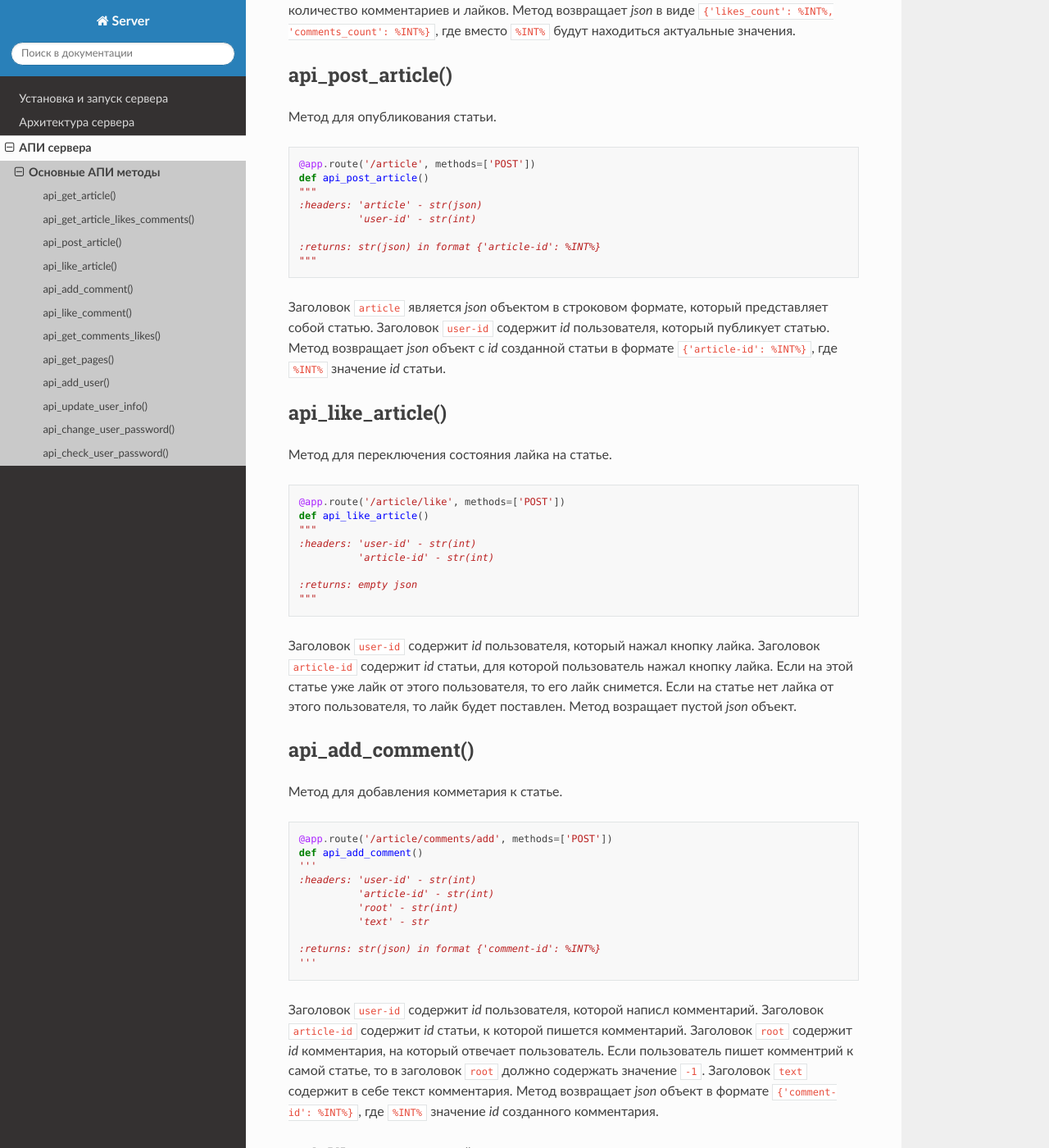
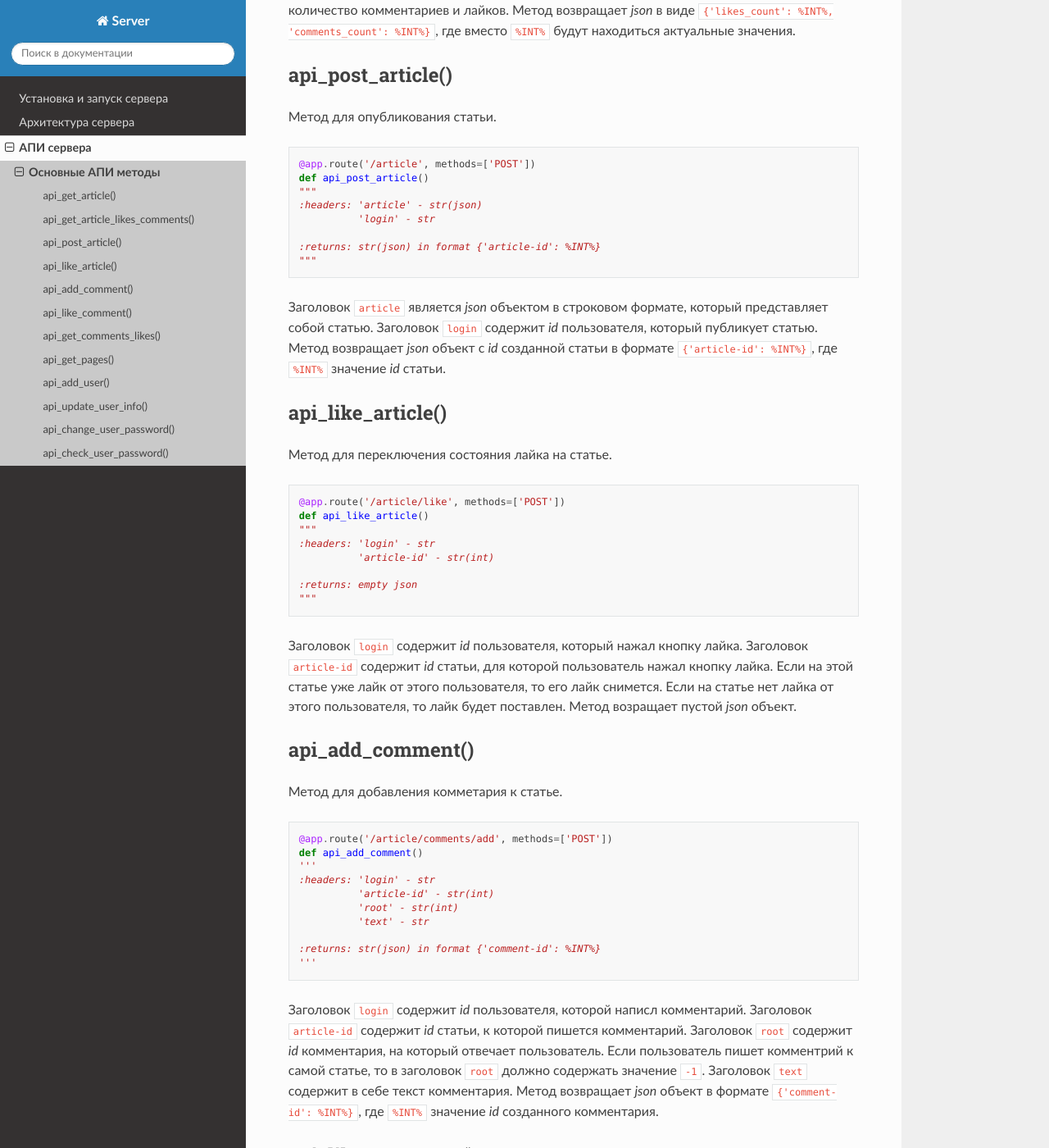
Before and after one commit to abnormalize0/DailyTeleFrog, a Sphinx documentation site: the page built from server/doc/source/api/api.rst, in a window 1280 px wide and 1400 px high, scrolled down 997 px. Shown: the whole window at 82% size. Built offline with Sphinx 7.4.7 and the Read the Docs theme 2.0.0, drawn with Linux system fonts in a browser that asks for light colours; pages that are not in the unit, such as notebooks, are missing from menus; some of the changed text lies outside the part shown.

Commit message:
/#8 fixed login problems

```diff
--- a/server/doc/source/api/api.rst
+++ b/server/doc/source/api/api.rst
@@ -57,13 +57,13 @@ api_post_article()
     def api_post_article()
     """
     :headers: 'article' - str(json)
-              'user-id' - str(int)
+              'login' - str
 
     :returns: str(json) in format {'article-id': %INT%}
     """
 
 Заголовок ``article`` является *json* объектом в строковом формате,
-который представляет собой статью. Заголовок ``user-id`` содержит *id* пользователя, который публикует статью.
+который представляет собой статью. Заголовок ``login`` содержит *id* пользователя, который публикует статью.
 Метод возвращает *json* объект с *id* созданной статьи
 в формате ``{'article-id': %INT%}``, где ``%INT%`` значение *id*
 статьи.
@@ -78,13 +78,13 @@ api_like_article()
     @app.route('/article/like', methods=['POST'])
     def api_like_article()
     """
-    :headers: 'user-id' - str(int)
+    :headers: 'login' - str
               'article-id' - str(int)
 
     :returns: empty json
     """
 
-Заголовок ``user-id`` содержит *id* пользователя, который нажал кнопку лайка.
+Заголовок ``login`` содержит *id* пользователя, который нажал кнопку лайка.
 Заголовок ``article-id`` содержит *id* статьи, для которой пользователь нажал кнопку лайка.
 Если на этой статье уже лайк от этого пользователя, то его лайк снимется.
 Если на статье нет лайка от этого пользователя, то лайк будет поставлен. Метод возращает пустой *json* объект.
@@ -99,7 +99,7 @@ api_add_comment()
     @app.route('/article/comments/add', methods=['POST'])
     def api_add_comment()
     '''
-    :headers: 'user-id' - str(int)
+    :headers: 'login' - str
               'article-id' - str(int)
               'root' - str(int)
               'text' - str
@@ -107,7 +107,7 @@ api_add_comment()
     :returns: str(json) in format {'comment-id': %INT%}
     '''
 
-Заголовок ``user-id`` содержит *id* пользователя, которой написл комментарий. Заголовок ``article-id`` содержит *id*
+Заголовок ``login`` содержит *id* пользователя, которой написл комментарий. Заголовок ``article-id`` содержит *id*
 статьи, к которой пишется комментарий. Заголовок ``root`` содержит *id* комментария, на который отвечает пользователь.
 Если пользователь пишет комментрий к самой статье, то в заголовок ``root`` должно содержать значение ``-1``.
 Заголовок ``text`` содержит в себе текст комментария. Метод возвращает *json* объект в формате
@@ -123,13 +123,13 @@ api_like_comment()
     @app.route('/article/comments/like', methods=['POST'])
     def api_like_comment()
     """
-    :headers: 'user-id' - str(int)
+    :headers: 'login' - str
               'comment-id' - str(int)
 
     :returns: empty json
     """
 
-Заголовок ``user-id`` содержит *id* пользователя, который нажал кнопку лайка.
+Заголовок ``login`` содержит *id* пользователя, который нажал кнопку лайка.
 Заголовок ``comment-id`` содержит *id* комментария, для которой пользователь нажал кнопку лайка.
 Если на этом комментарии уже лайк от этого пользователя, то его лайк снимется. Если на комментарии
 нет лайка от этого пользователя, то лайк будет поставлен. Метод возращает пустой *json* объект.
@@ -164,13 +164,13 @@ api_get_pages()
     @app.route('/pages', methods=['GET'])
     def api_get_pages()
     """
-    :headers: 'user-id' - str(int)
+    :headers: 'login' - str
               'indexes' - str(list)
 
     :returns: str(json) in format {'likes-count': %INT%}
     """
 
-Заголовок ``user-id`` содержит *id* пользователя, для которого запрашиваются страницы со статьями.
+Заголовок ``login`` содержит *id* пользователя, для которого запрашиваются страницы со статьями.
 Если страницы запрашиваются для незалогиненного пользователя, то этот заголовок должен содержать значение ``-1``.
 Заголовок ``indexes`` содержит список *id* запрашиваемых страниц перечисленных через запятую.
 Например, заголовок может содержать значение ``[1,2,3]``.
@@ -194,7 +194,7 @@ api_add_user()
                                                  'avatar': %STR%,
                                                  'blocked_tags': %STR%}
 
-    :returns: str(json) in format {'user-id': %INT%}
+    :returns: str(json) in format {'login': %STR%}
     """
 
 Метод принимает только один заголовок с данными пользователя. Поля ``name`` и ``password`` заголовка являются
@@ -235,14 +235,14 @@ api_change_user_password()
     @app.route('/users/change_password', methods=['POST'])
     def api_change_user_password()
     """
-    :headers: 'user-id' - str(int)
+    :headers: 'login' - str
               'previous-password' - str
               'new-password' - str
 
     :returns: empty json
     """
 
-Заголовок ``user-id`` содержи *id* пользователя, который хочет сменить пароль. Заголовок ``previous-password``
+Заголовок ``login`` содержи *id* пользователя, который хочет сменить пароль. Заголовок ``previous-password``
 содержит старый пароль пользователя. Если старый пароль будет указан неверно, то пароль не будет обновлен.
 Заголовок ``new-password`` содержит новый пароль, который пользователь хочет установить.
 
@@ -256,12 +256,12 @@ api_check_user_password()
     @app.route('/users/check_password', methods=['GET'])
     def api_check_user_password()
     """
-    :headers: 'user-id' - str(int)
+    :headers: 'login' - str
               'password' - str
 
     :returns: str(json) in format {'status': %BOOL%}
     """
 
-Заголовок ``user-id`` содержит *id* пользователя, для которого происходит проверка пароля.
+Заголовок ``login`` содержит *id* пользователя, для которого происходит проверка пароля.
 Заголовок ``password`` содержит пароль, которой нужно проверить. Метод возвращает *json* в формате
 ``{'status': %BOOL%}``, где вместо ``%BOOL%`` будет результат проверки.
--- a/server/doc/source/architecture.rst
+++ b/server/doc/source/architecture.rst
@@ -141,7 +141,7 @@
 
 Название таблицы пользователей задается в файле конфигурации сервера. По умолчанию это ``users``.
 Название уникального идентификатора пользователя *{id}* в базе данных задается в файле конфигурации сервера.
-По умолчанию это ``user_id``.
+По умолчанию это ``login``.
 
 База данных статей
 ^^^^^^^^^^^^^^^^^^
```
Also changed, not shown: server/doc/source/images/users.drawio.png, 5 other files.
